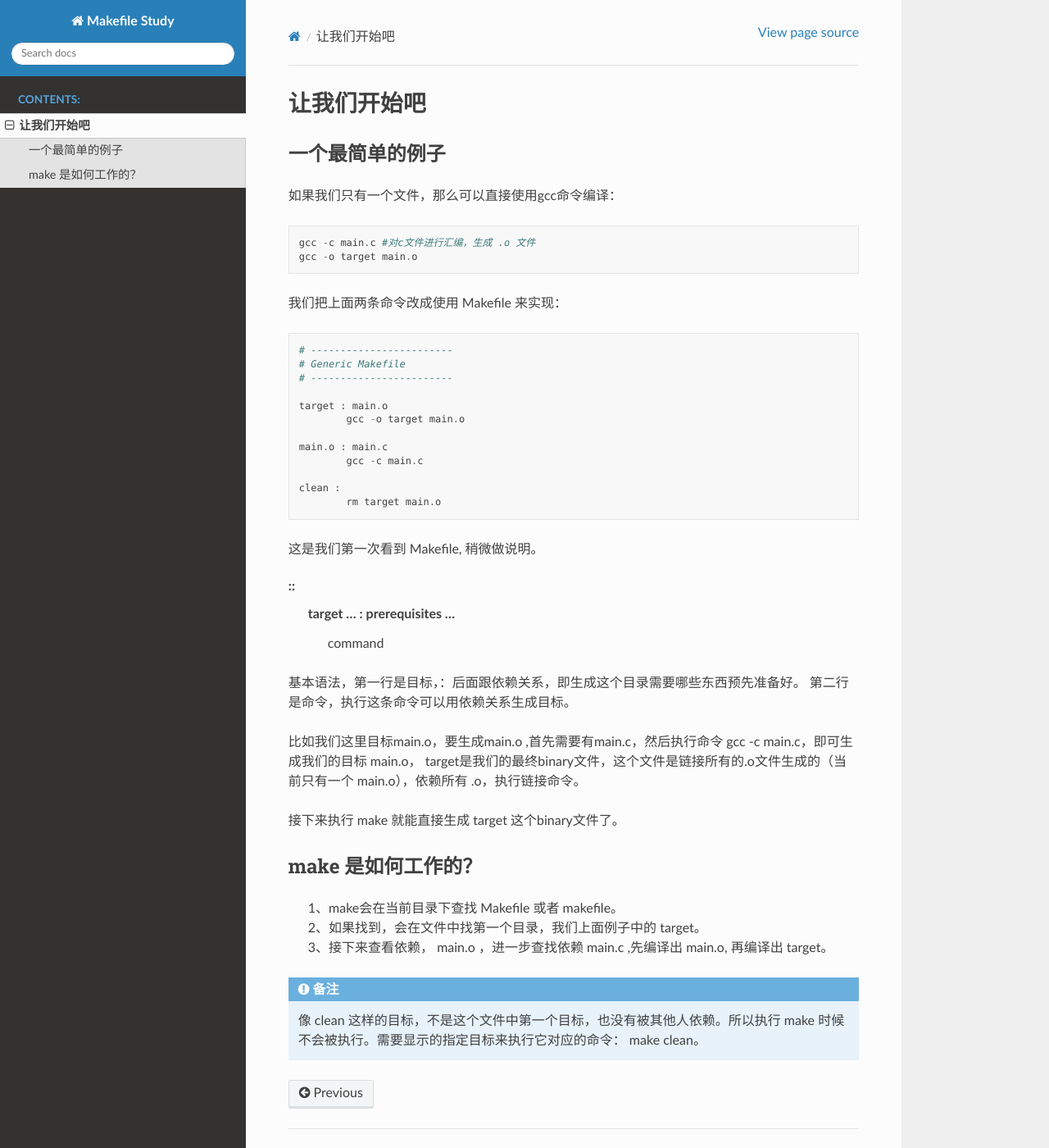
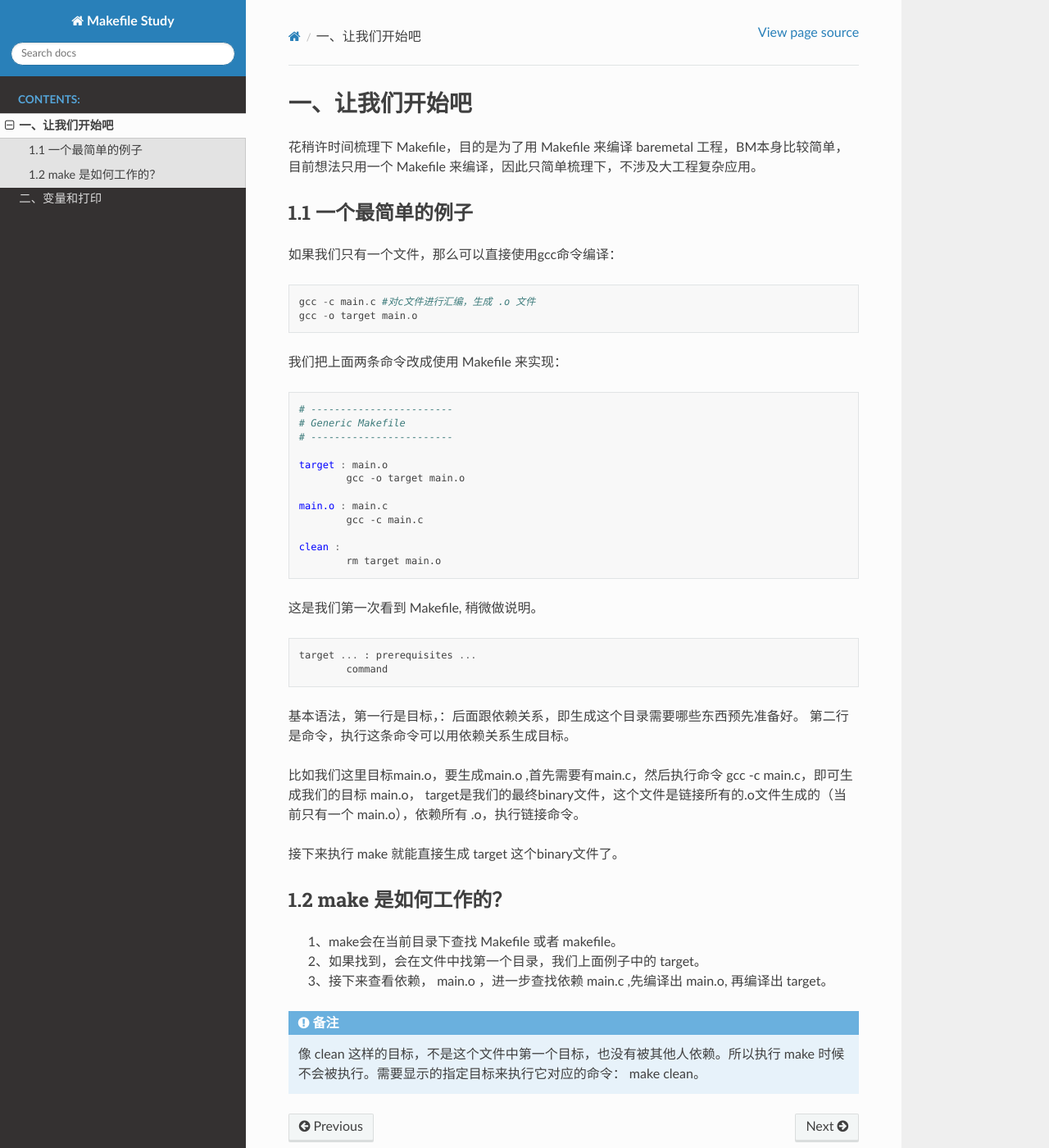
Before and after one commit to thomas-coding/makefile_study, a Sphinx documentation site: the page built from docs/source/start/begin.rst, in a window 1280 px wide and 1400 px high. Shown: the whole window at 82% size. Built offline with Sphinx 7.4.7 and the Read the Docs theme 2.0.0, drawn with Linux system fonts in a browser that asks for light colours.

```diff
--- a/docs/source/index.rst
+++ b/docs/source/index.rst
@@ -11,6 +11,7 @@ Welcome to makefile_study's documentation!
    :caption: Contents:
 
    start/begin.rst
+   start/variables_and_printing.rst
 
 
 
--- a/docs/source/start/begin.rst
+++ b/docs/source/start/begin.rst
@@ -1,7 +1,10 @@
-让我们开始吧
+一、让我们开始吧
 ==========================================
 
-一个最简单的例子
+花稍许时间梳理下 Makefile，目的是为了用 Makefile 来编译 baremetal 工程，BM本身比较简单，目前想法只用一个 Makefile 来编译，因此只简单梳理下，不涉及大工程复杂应用。
+
+
+1.1 一个最简单的例子
 -------------------------------------------
 
 如果我们只有一个文件，那么可以直接使用gcc命令编译：
@@ -13,7 +16,7 @@
 
 我们把上面两条命令改成使用 Makefile 来实现：
 
-::
+.. code-block:: makefile
 
 	# ------------------------
 	# Generic Makefile
@@ -32,6 +35,7 @@
 这是我们第一次看到 Makefile, 稍微做说明。
 
 ::
+
 	target ... : prerequisites ...
 		command
 
@@ -43,7 +47,7 @@ target是我们的最终binary文件，这个文件是链接所有的.o文件生
 
 接下来执行 make 就能直接生成 target 这个binary文件了。
 
-make 是如何工作的？
+1.2 make 是如何工作的？
 -----------------------------------
  | 1、make会在当前目录下查找 Makefile 或者 makefile。
  | 2、如果找到，会在文件中找第一个目录，我们上面例子中的 target。
```
Also changed, not shown: docs/source/start/variables_and_printing.rst (added, +36 -0 lines), 1 other file.
